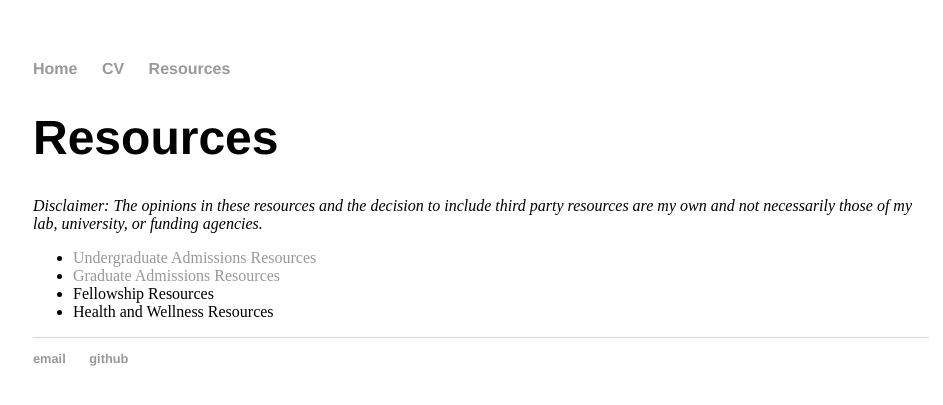
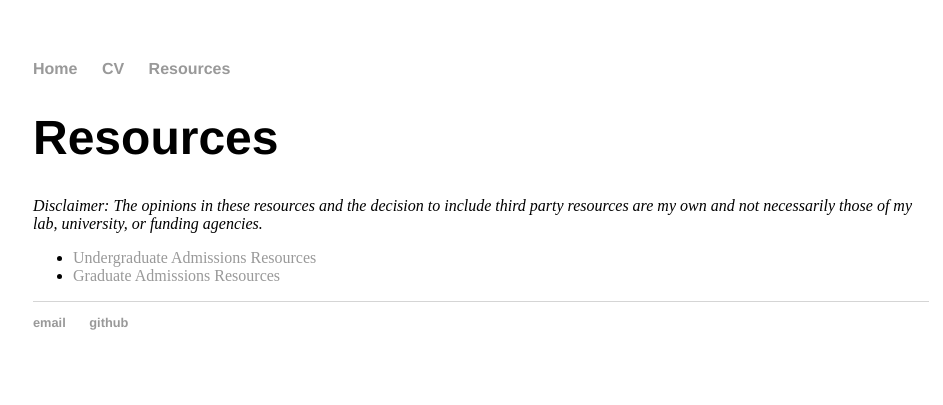
Before and after one commit to ggenszler/ggenszler.github.io, a Jekyll site: the page built from resources/index.html, in a window 1280 px wide. Shown: the top 405 px of the page, without its empty margins (159-1102 px from the left). Built offline with Jekyll 4.4.1, drawn with Linux system fonts in a browser that asks for light colours.

Commit message:
Update index.html

```diff
--- a/resources/index.html
+++ b/resources/index.html
@@ -10,6 +10,4 @@ title: Resources
 <ul>
   <li><a href="/undergrad">Undergraduate Admissions Resources</a></li>
   <li><a href="/grad">Graduate Admissions Resources</a></li>
-  <li>Fellowship Resources</li>
-  <li>Health and Wellness Resources</li>
 </ul>
```
